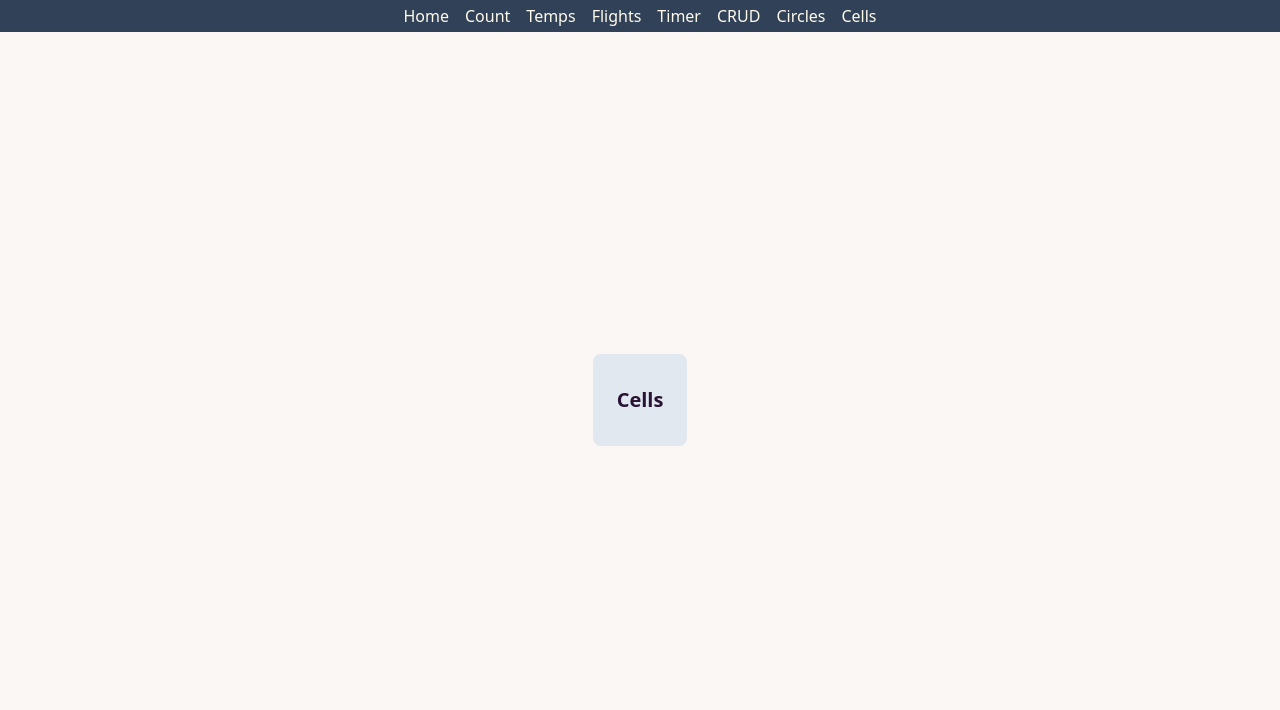
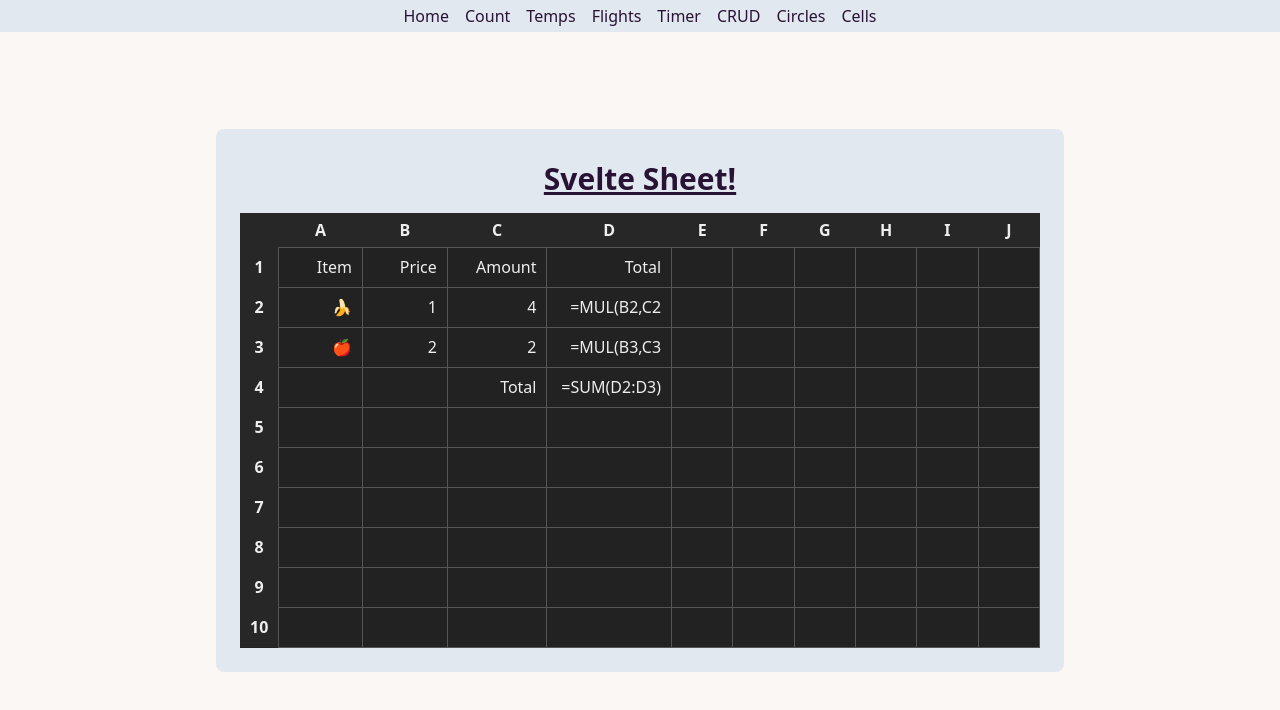
Before and after one commit to cassinius/svelte5-with-stores, a SvelteKit app: page /cells in a window 1280 px wide. Shown: the top 710 px of the page. Built offline with nearby package versions, Linux system fonts and the light colour scheme.

Commit message:
implement basic spreadsheet cells + UI

```diff
--- a/src/routes/+layout.svelte
+++ b/src/routes/+layout.svelte
@@ -4,7 +4,9 @@
 	let { children } = $props();
 </script>
 
-<nav class="absolute w-screen h-8 bg-slate-700 text-amber-50 flex flex-row justify-center items-center">
+<nav
+	class="absolute w-screen h-8 bg-slate-200 dark:bg-slate-700 dark:text-amber-50 flex flex-row justify-center items-center"
+>
 	<ul class="flex flex-row gap-4 justify-center items-center">
 		<li>
 			<a href="/" class="hover:underline">Home</a>
--- a/src/routes/cells/+page.svelte
+++ b/src/routes/cells/+page.svelte
@@ -1,7 +1,87 @@
 <script lang="ts">
+	const rows = 10;
+	const cols = 10;
+	const letters = 'ABCDEFGHIJKLMNOPQRSTUVWXYZ';
 
+	type Cell = { value: string };
+	const cells = $state<Cell[][]>([
+		[{ value: 'Item' }, { value: 'Price' }, { value: 'Amount' }, { value: 'Total' }],
+		[{ value: '🍌' }, { value: '1' }, { value: '4' }, { value: '=MUL(B2,C2' }],
+		[{ value: '🍎' }, { value: '2' }, { value: '2' }, { value: '=MUL(B3,C3' }],
+		[{ value: '' }, { value: '' }, { value: 'Total' }, { value: '=SUM(D2:D3)' }]
+	]);
+
+	let selectedCell = $state<Cell>(null!);
+	let editedCell = $state<Cell>(null!);
 </script>
 
 <div class="page-content-wrap">
-  <h3>Cells</h3>
+	<h3 class="block mb-4 text-3xl underline text-center">Svelte Sheet!</h3>
+
+	<table>
+		<thead>
+			<tr>
+				<!-- The empty cell on the top left -->
+				<th></th>
+				{#each Array(cols) as _, i}
+					{@const idx = i >= letters.length ? i % letters.length : i}
+					<th>{letters[idx]}</th>
+				{/each}
+			</tr>
+		</thead>
+
+		<tbody>
+			{#each Array(rows) as _, i}
+				<tr>
+					<th>{i + 1}</th>
+					{#each Array(cols) as _, j}
+						{@const value = cells[i]?.[j]?.value}
+						<td>{value}</td>
+					{/each}
+				</tr>
+			{/each}
+		</tbody>
+	</table>
 </div>
+
+<style>
+	table {
+		max-width: 800px;
+		color: #eee;
+		background-color: #222;
+
+    th {
+      background-color: #272727;
+      font-weight: bolder;
+    }
+
+		td {
+      width: 140px;
+			height: 40px;
+			padding: 0 10px 0 5px;
+			text-align: right;
+      font-weight: 500;
+      border: 1px solid #555;
+
+			&.selected {
+				outline: 1px solid orangered;
+				border-radius: 1;
+			}
+
+      input {
+        height: 100%;
+        padding: 0;
+        background: none;
+        outline: none;
+      }
+		}
+
+    thead th {
+      padding: 5px 0;
+    }
+
+    tbody th {
+      padding: 0 10px;
+    }
+	}
+</style>
```
